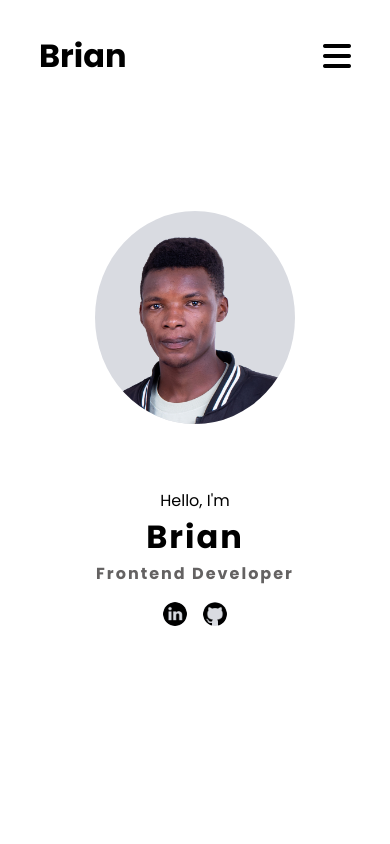
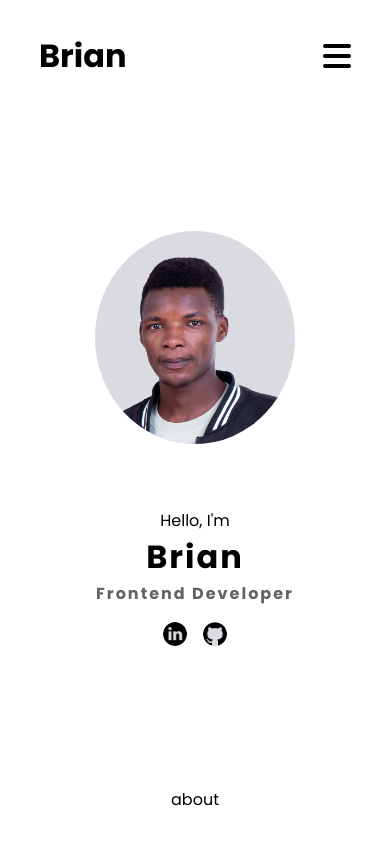
Before and after one commit to cobrianz/React-portifolio, a React (Create React App) app: page / in a window 390 px wide. Built offline with nearby package versions, Linux system fonts and the light colour scheme.

Commit message:
first commit

```diff
--- a/src/App.css
+++ b/src/App.css
@@ -4,13 +4,17 @@
   padding: 0;
   box-sizing: border-box;
   scroll-behavior: smooth;
+  font-family: 'Poppins', sans-serif;
 }
 .App {
   margin: 0 auto;
   width: 80vw;
   text-align: center;
-  font-family: 'Poppins', sans-serif;
 }
+
+/* .container {
+  min-height: 90vh;
+} */
 
 li{
   list-style: none;
--- a/src/App.js
+++ b/src/App.js
@@ -1,11 +1,13 @@
 import './App.css';
 import Header from './components/header/header';
 import Hero from './components/hero/hero';
+import About from './components/about/about';
 function App() {
   return (
     <div className="App">
       <Header/>
       <Hero/>
+      <About/>
     </div>
   );
 }
--- /dev/null
+++ b/src/components/about/about.jsx
@@ -0,0 +1,9 @@
+import React from 'react'
+import './about.css'
+const about = () => {
+  return (
+    <div className='container'>about</div>
+  )
+}
+
+export default about
--- a/src/components/hero/hero.css
+++ b/src/components/hero/hero.css
@@ -1,11 +1,17 @@
 .hero {
+    width: 100%;
     display: flex;
     align-items: center;
-    gap: 6rem;
-    position: absolute;
-    left: 50%;
-    top: 50%;
-    transform: translate(-50%, -50%);
+    justify-content: center;
+    min-height: 80vh;
+}
+
+.hero > div {
+    width: 70%;
+    display: flex;
+    align-items: center;
+    justify-content: center;
+    gap: 3rem;
 
 }
 
@@ -64,18 +70,21 @@
 }
 
 @media screen and (max-width: 800px) {
-    .hero {
+    .hero > div {
+
         flex-direction: column;
+    }
+
+    .hero img {
+        margin-bottom: 3rem;
     }
 }
 
 @media screen and (max-width: 768px) {
-    .hero {
-        gap: 4rem;
-    }
 
     .hero img {
         width: 200px;
+        margin-bottom: 1rem;
     }
 
     .hero__detail span:nth-child(1) {
--- a/src/components/hero/hero.jsx
+++ b/src/components/hero/hero.jsx
@@ -6,7 +6,8 @@ import linkedin from '../../assets/linkedin.png'
 import HeroData from '../../data/heroData'
 const hero = () => {
   return (
-    <div className='hero'>
+    <div className='hero container'>
+      <div>
       <img src={profile} alt="" />
       <div className="hero__details">
       <div className="hero__detail">
@@ -19,6 +20,7 @@ const hero = () => {
       <a href="#"><img src={github} alt="" /></a>
       </div>
       </div>
+      </div>
     </div>
   )
 }
```
Also changed, not shown: src/components/about/about.css (added).
